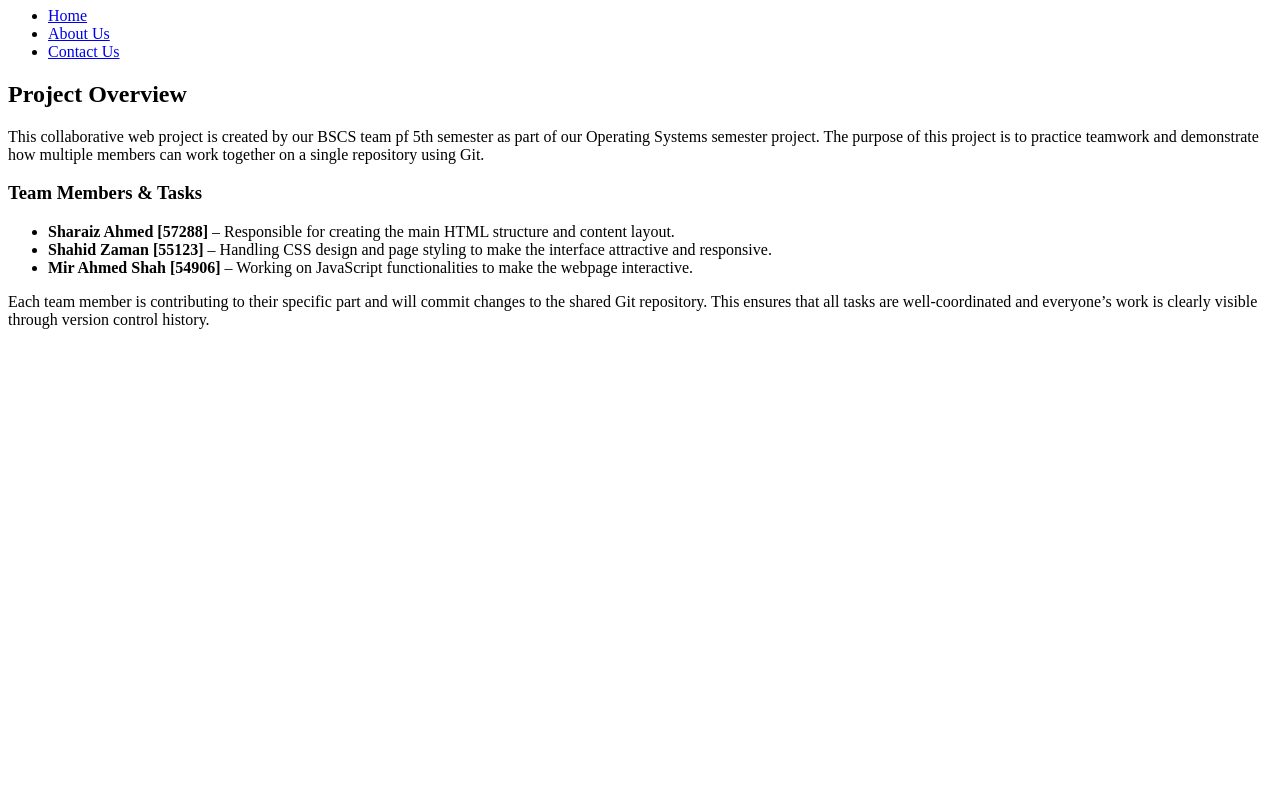
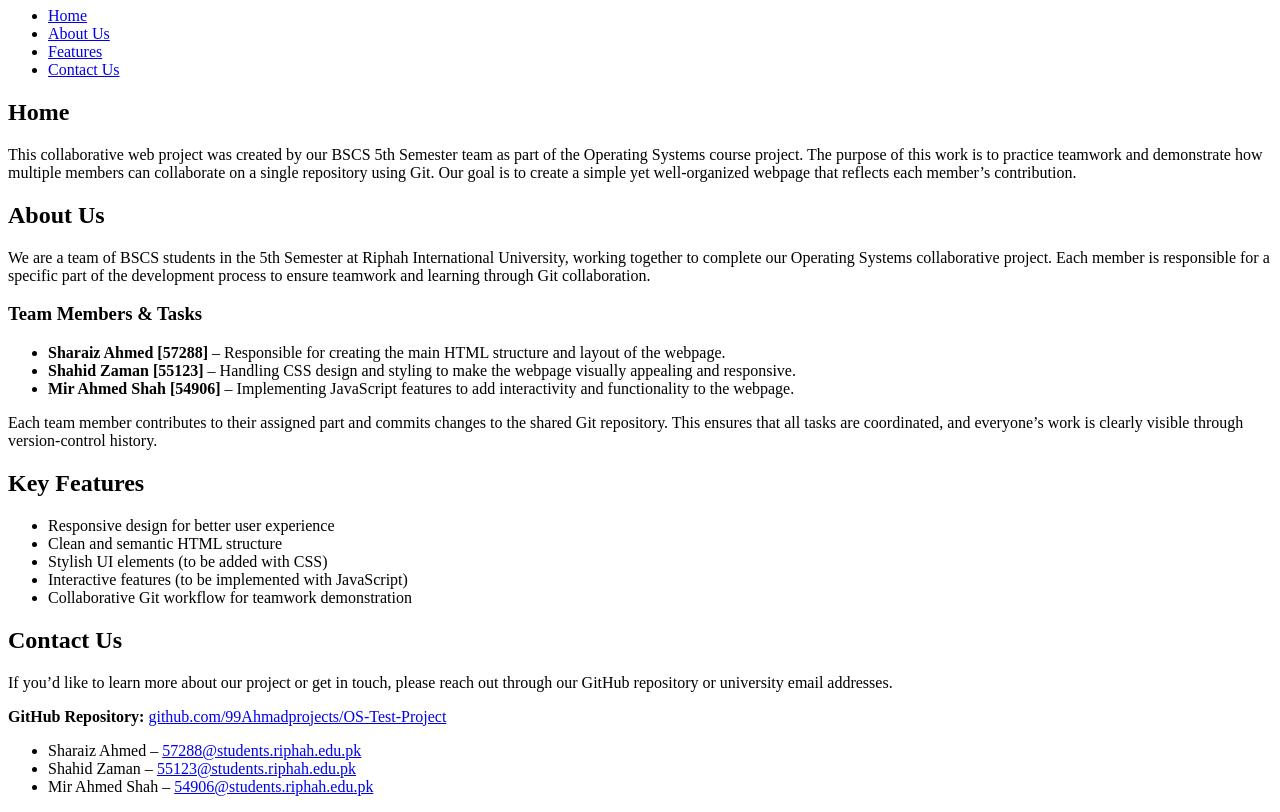
Before and after one commit to 99Ahmadprojects/OS-Test-Project, a plain HTML site: page first_draft.html in a window 1280 px wide. Shown: the part 73-885 px from the top of the page. Before the commit the page ends 800 px from the top, so only its background shows below. Drawn offline with Linux system fonts and the light colour scheme.

Commit message:
Updated first_draft.html with team details and improved layout

```diff
--- a/first_draft.html
+++ b/first_draft.html
@@ -3,39 +3,82 @@
 <head>
     <meta charset="UTF-8">
     <meta name="viewport" content="width=device-width, initial-scale=1.0">
-    <title>My Collaborative Project</title>
+    <title>Collaborative Web Project | BSCS 5-1</title>
 </head>
 <body>
     <header>
-        <h1>Welcome to Our Project</h1>
+        <h1>Welcome to Our Collaborative Web Project</h1>
         <nav>
             <ul>
                 <li><a href="#home">Home</a></li>
                 <li><a href="#about">About Us</a></li>
+                <li><a href="#features">Features</a></li>
                 <li><a href="#contact">Contact Us</a></li>
             </ul>
         </nav>
     </header>
 
-    <main>
-        <h2>Project Overview</h2>
+    <section id="home">
+        <h2>Home</h2>
         <p>
-            This collaborative web project is created by our BSCS team pf 5th semester as part of our Operating Systems semester project.
-            The purpose of this project is to practice teamwork and demonstrate how multiple members can work together
-            on a single repository using Git.
+            This collaborative web project was created by our BSCS 5th Semester team as part of the
+            Operating Systems course project. The purpose of this work is to practice teamwork and demonstrate
+            how multiple members can collaborate on a single repository using Git. Our goal is to create a
+            simple yet well-organized webpage that reflects each member’s contribution.
+        </p>
+    </section>
+
+    <section id="about">
+        <h2>About Us</h2>
+        <p>
+            We are a team of BSCS students in the 5th Semester at Riphah International University,
+            working together to complete our Operating Systems collaborative project.
+            Each member is responsible for a specific part of the development process to ensure
+            teamwork and learning through Git collaboration.
         </p>
 
         <h3>Team Members & Tasks</h3>
         <ul>
-            <li><strong>Sharaiz Ahmed [57288]</strong> – Responsible for creating the main HTML structure and content layout.</li>
-            <li><strong>Shahid Zaman [55123]</strong> – Handling CSS design and page styling to make the interface attractive and responsive.</li>
-            <li><strong>Mir Ahmed Shah [54906]</strong> – Working on JavaScript functionalities to make the webpage interactive.</li>
+            <li><strong>Sharaiz Ahmed [57288]</strong> – Responsible for creating the main HTML structure and layout of the webpage.</li>
+            <li><strong>Shahid Zaman [55123]</strong> – Handling CSS design and styling to make the webpage visually appealing and responsive.</li>
+            <li><strong>Mir Ahmed Shah [54906]</strong> – Implementing JavaScript features to add interactivity and functionality to the webpage.</li>
         </ul>
 
         <p>
-            Each team member is contributing to their specific part and will commit changes to the shared Git repository.
-            This ensures that all tasks are well-coordinated and everyone’s work is clearly visible through version control history.
+            Each team member contributes to their assigned part and commits changes to the shared Git repository.
+            This ensures that all tasks are coordinated, and everyone’s work is clearly visible through version-control history.
         </p>
-    </main>
+    </section>
+
+    <section id="features">
+        <h2>Key Features</h2>
+        <ul>
+            <li>Responsive design for better user experience</li>
+            <li>Clean and semantic HTML structure</li>
+            <li>Stylish UI elements (to be added with CSS)</li>
+            <li>Interactive features (to be implemented with JavaScript)</li>
+            <li>Collaborative Git workflow for teamwork demonstration</li>
+        </ul>
+    </section>
+
+    <section id="contact">
+        <h2>Contact Us</h2>
+        <p>
+            If you’d like to learn more about our project or get in touch, please reach out through our GitHub repository
+            or university email addresses.
+        </p>
+
+        <p><strong>GitHub Repository:</strong>
+            <a href="https://www.github.com/99Ahmadprojects/OS-Test-Project" target="_blank">
+                github.com/99Ahmadprojects/OS-Test-Project
+            </a>
+        </p>
+
+        <ul>
+            <li>Sharaiz Ahmed – <a href="mailto:57288@students.riphah.edu.pk">57288@students.riphah.edu.pk</a></li>
+            <li>Shahid Zaman – <a href="mailto:55123@students.riphah.edu.pk">55123@students.riphah.edu.pk</a></li>
+            <li>Mir Ahmed Shah – <a href="mailto:54906@students.riphah.edu.pk">54906@students.riphah.edu.pk</a></li>
+        </ul>
+    </section>
 </body>
 </html>
```
